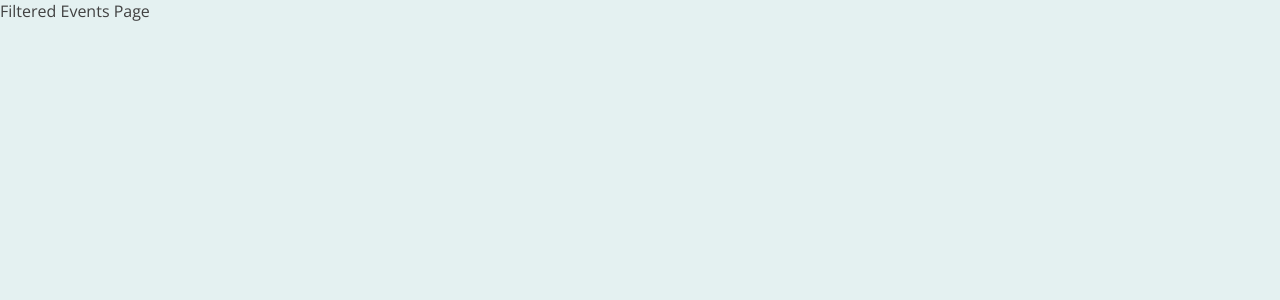
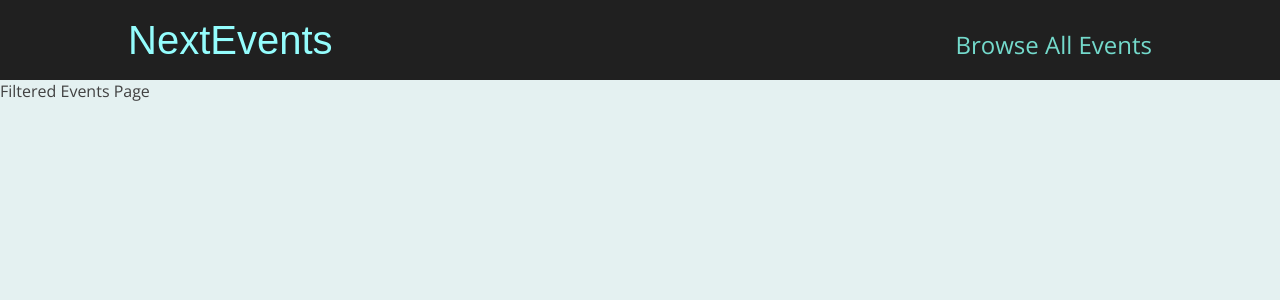
Before and after one commit to char502/nextjs-m-schwarts, a Next.js app: page /events in a window 1280 px wide. Shown: the top 300 px of the page. Built offline with nearby package versions, Linux system fonts and the light colour scheme.

Commit message:
added all events page

```diff
--- a/components/events/event-item.js
+++ b/components/events/event-item.js
@@ -13,6 +13,8 @@
     month: 'long',
     year: 'numeric'
   });
+
+  console.log(location);
 
   const formattedAddress = location.replace(', ', '\n');
 
--- /dev/null
+++ b/components/layout/layout.js
@@ -0,0 +1,13 @@
+import { Fragment } from 'react';
+import MainHeader from './main-header';
+
+function Layout(props) {
+  return (
+    <Fragment>
+      <MainHeader />
+      <main>{props.children}</main>
+    </Fragment>
+  );
+}
+
+export default Layout;
--- /dev/null
+++ b/components/layout/main-header.js
@@ -0,0 +1,21 @@
+import Link from 'next/link';
+import classes from './main-header.module.css';
+
+function MainHeader() {
+  return (
+    <header className={classes.header}>
+      <div className={classes.logo}>
+        <Link href='/'>NextEvents</Link>
+      </div>
+      <nav className={classes.navigation}>
+        <ul>
+          <li>
+            <Link href='/events'>Browse All Events</Link>
+          </li>
+        </ul>
+      </nav>
+    </header>
+  );
+}
+
+export default MainHeader;
--- /dev/null
+++ b/components/layout/main-header.module.css
@@ -0,0 +1,41 @@
+.header {
+  width: 100%;
+  display: flex;
+  justify-content: space-between;
+  align-items: baseline;
+  padding: 1rem 10%;
+  height: 5rem;
+  background-color: #202020;
+}
+
+.logo {
+  font-size: 1.5rem;
+  color: white;
+  font-family: 'Fira', sans-serif;
+  height: 100%;
+  display: flex;
+  justify-content: center;
+  align-items: center;
+  color: #94fdfd;
+}
+
+.logo a {
+  text-decoration: none;
+  color: #94fdfd;
+}
+
+.navigation a {
+  text-decoration: none;
+  color: #74dacc;
+  font-size: 1rem;
+}
+
+@media (min-width: 768px) {
+  .logo {
+    font-size: 2.5rem;
+  }
+
+  .navigation a {
+    font-size: 1.5rem;
+  }
+}
--- a/pages/_app.js
+++ b/pages/_app.js
@@ -1,10 +1,13 @@
 import '../styles/globals.css';
+
+import Layout from '../components/layout/layout';
 
 function MyApp({ Component, pageProps }) {
   return (
-    // <Layout>
-    <Component {...pageProps} />
-    // </Layout>
+    <Layout>
+      {/* This is the page component */}
+      <Component {...pageProps} />
+    </Layout>
   );
 }
 
```
Also changed, not shown: pages/events/index.js (+8 -1 lines).
